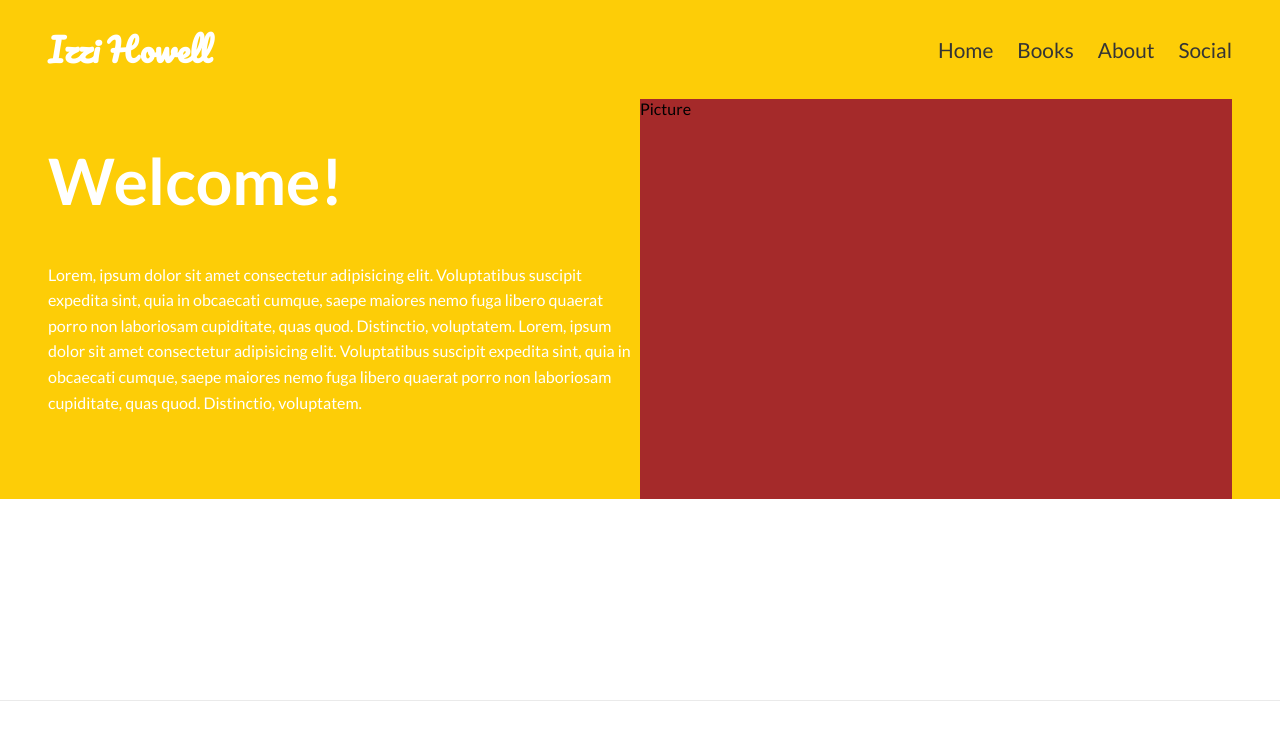
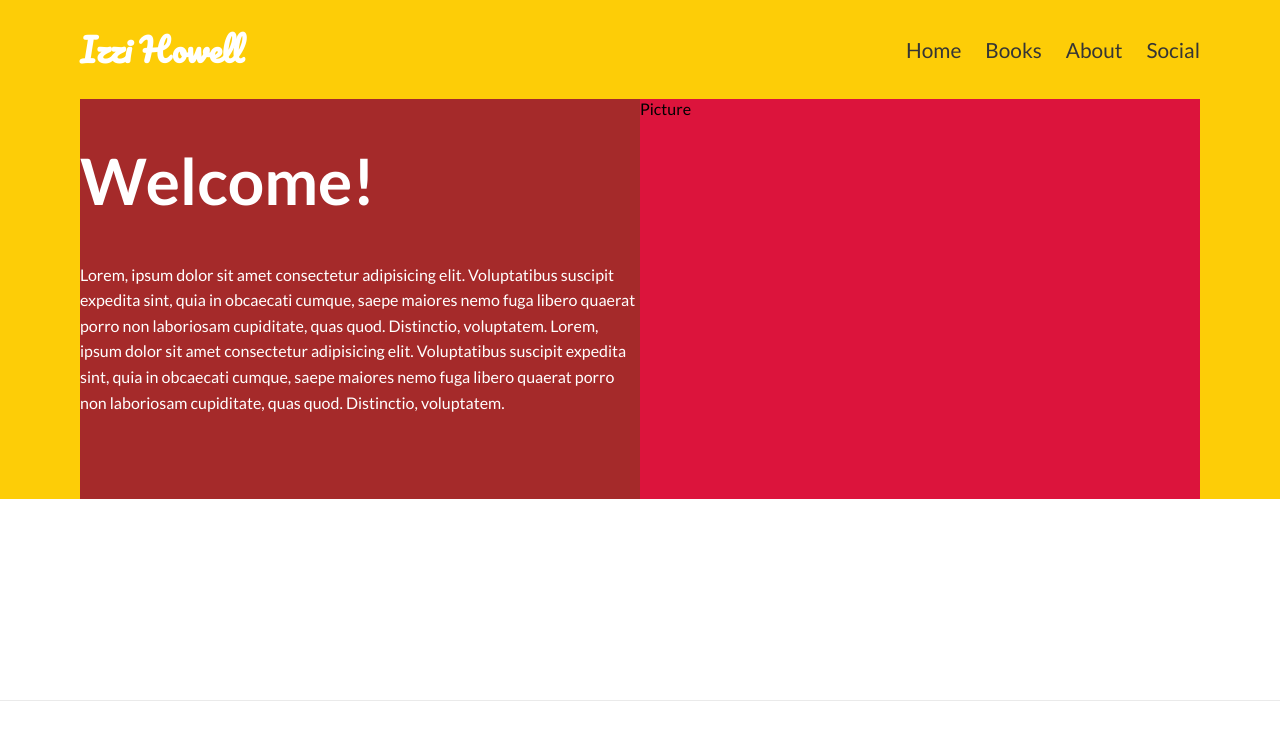
Before and after one commit to ajsevillano/izzihowell.com, a Next.js app: page / in a window 1280 px wide. Shown: the top 740 px of the page. Built offline with nearby package versions, Linux system fonts and the light colour scheme.

Commit message:
Add more styles to the hero banner

```diff
--- a/components/Hero/Hero.module.scss
+++ b/components/Hero/Hero.module.scss
@@ -1,6 +1,7 @@
 .presentation {
   height: 100%;
   flex: 0.5;
+  background-color: brown;
 
   h1 {
     color: white;
@@ -18,7 +19,7 @@
 }
 
 .picture {
-  background-color: brown;
   height: 100%;
   flex: 0.5;
+  background-color: crimson;
 }
--- a/components/Layouts/WrapperFlex/WrapperFlex.module.scss
+++ b/components/Layouts/WrapperFlex/WrapperFlex.module.scss
@@ -4,5 +4,5 @@
   justify-content: left;
   align-items: center;
   flex-direction: row;
-  padding: 0 3rem;
+  padding: 0 5rem;
 }
```
